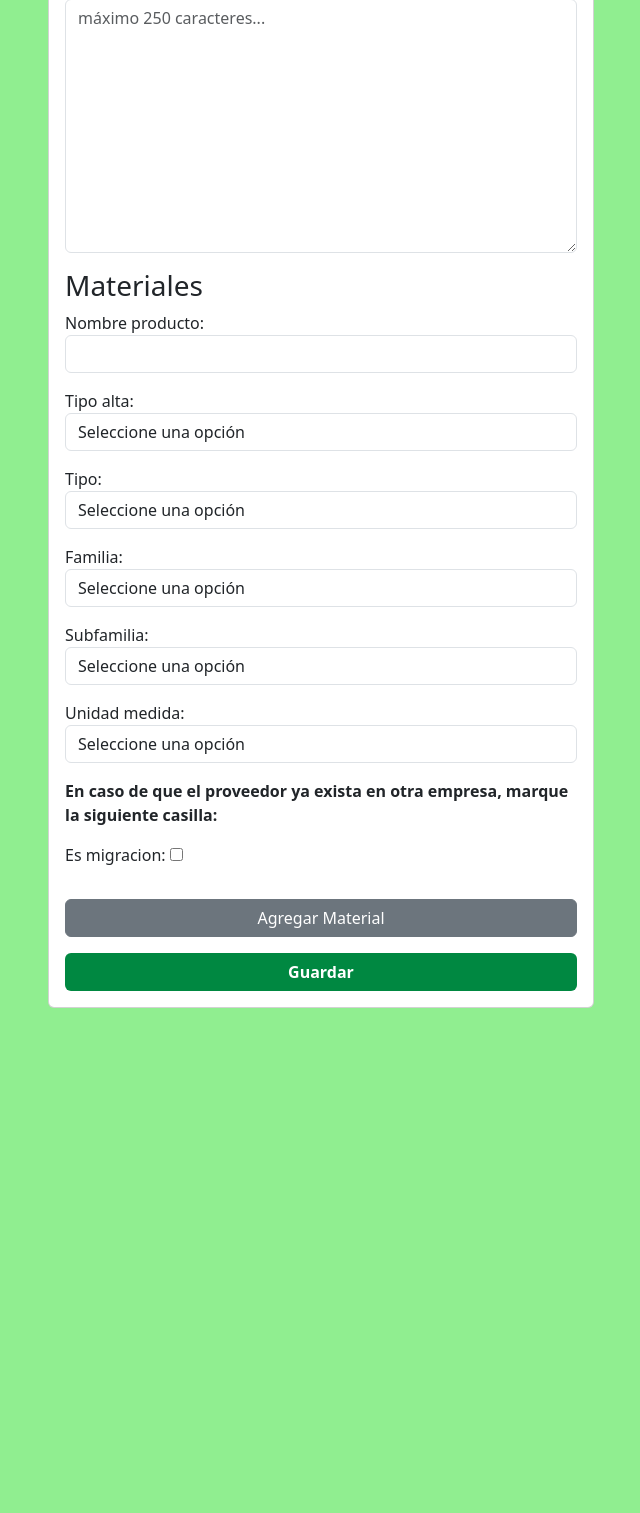
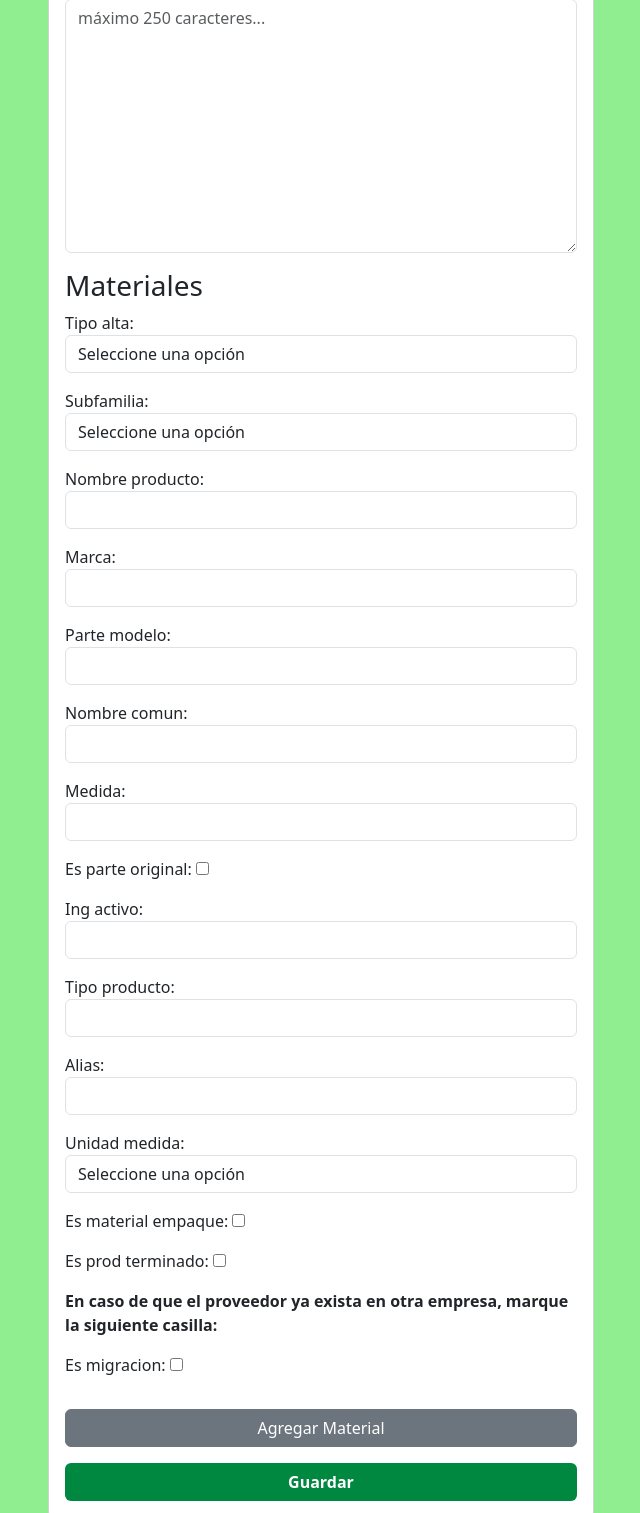
Before and after one commit to MiguelPeralta123/Proveedores_Django, a Django app: page /materiales/crear/ in a window 1280 px wide. Shown: the part 336-1849 px from the top of the page, without its empty margins (319-959 px from the left). Before the commit the page ends 1344 px from the top, so only its background shows below. Run offline with Django 4.2, Linux system fonts and the light colour scheme; a user stored in the database is signed in; tables that the repository leaves empty hold one stand-in row (values such as "Sample post").

Commit message:
Material table fixed

```diff
--- a/alta_materiales/forms.py
+++ b/alta_materiales/forms.py
@@ -23,28 +23,22 @@ class SolicitudForm(forms.ModelForm):
 class MaterialForm(forms.ModelForm):
     class Meta:
         model = Material
-        fields = ['nombre_producto', 'tipo_alta', 'tipo', 'familia', 'subfamilia', 'unidad_medida']
+        fields = ['tipo_alta', 'subfamilia', 'nombre_producto', 'marca', 'parte_modelo', 'nombre_comun', 'medida', 'es_parte_original', 'ing_activo', 'tipo_producto', 'alias', 'unidad_medida', 'es_material_empaque', 'es_prod_terminado']
         widgets = {
+            'tipo_alta': forms.Select(choices=TIPO_ALTA_LIST, attrs={'class':'form-control material-tipo-alta select-tipo-alta', 'initial':''}),
+            'subfamilia': forms.Select(choices=SUBFAMILIA_LIST_PROVISIONAL, attrs={'class':'form-control material-subfamilia select-subfamilia', 'initial':''}),
             'nombre_producto': forms.TextInput(attrs={'class':'form-control material-nombre'}),
-            'tipo_alta': forms.Select(choices=TIPO_ALTA_LIST, attrs={'class':'form-control material-tipo-alta select-tipo-alta', 'initial':''}),
-            'tipo': forms.Select(choices=DEFAULT_LIST, attrs={'class':'form-control material-tipo select-tipo', 'initial':''}),
-            'familia': forms.Select(choices=DEFAULT_LIST, attrs={'class':'form-control material-familia select-familia', 'initial':''}),
-            'subfamilia': forms.Select(choices=DEFAULT_LIST, attrs={'class':'form-control material-subfamilia select-subfamilia', 'initial':''}),
-            'unidad_medida': forms.Select(choices=DEFAULT_LIST, attrs={'class':'form-control material-unidad-medida select-unidad-medida', 'initial':''}),
-        }
-
-class MaterialDetailForm(forms.ModelForm):
-    class Meta:
-        model = Material
-        fields = ['nombre_producto', 'tipo_alta', 'tipo', 'familia', 'subfamilia', 'unidad_medida']
-        widgets = {
-            # Make readonly: attrs={'class':'form-control material-nombre', 'readonly':'readonly'}
-            'nombre_producto': forms.TextInput(attrs={'class':'form-control material-nombre'}),
-            'tipo_alta': forms.TextInput(attrs={'class':'form-control material-tipo-alta'}),
-            'tipo': forms.TextInput(attrs={'class':'form-control material-tipo'}),
-            'familia': forms.TextInput(attrs={'class':'form-control material-familia'}),
-            'subfamilia': forms.TextInput(attrs={'class':'form-control material-subfamilia'}),
-            'unidad_medida': forms.TextInput(attrs={'class':'form-control material-unidad-medida'}),
+            'marca': forms.TextInput(attrs={'class':'form-control material-marca'}),
+            'parte_modelo': forms.TextInput(attrs={'class':'form-control material-parte-modelo'}),
+            'nombre_comun': forms.TextInput(attrs={'class':'form-control material-nombre-comun'}),
+            'medida': forms.TextInput(attrs={'class':'form-control material-medida'}),
+            'es_parte_original': forms.CheckboxInput(attrs={'class':'form-checkbox'}),
+            'ing_activo': forms.TextInput(attrs={'class':'form-control material-ing-activo'}),
+            'tipo_producto': forms.TextInput(attrs={'class':'form-control material-tipo-producto'}),
+            'alias': forms.TextInput(attrs={'class':'form-control material-alias'}),
+            'unidad_medida': forms.Select(choices=UNIDAD_MEDIDA_LIST_PROVISIONAL, attrs={'class':'form-control material-unidad-medida select-unidad-medida', 'initial':''}),
+            'es_material_empaque': forms.CheckboxInput(attrs={'class':'form-checkbox'}),
+            'es_prod_terminado': forms.CheckboxInput(attrs={'class':'form-checkbox'}),
         }
 
 class SolicitudDetailForm(forms.ModelForm):
@@ -62,6 +56,27 @@ class SolicitudDetailForm(forms.ModelForm):
             'rechazado_finanzas': forms.HiddenInput(),
             'rechazado_sistemas': forms.HiddenInput(),
             'comentarios': forms.TextInput(attrs={'class':'form-control', 'readonly':'readonly'})
+        }
+
+class MaterialDetailForm(forms.ModelForm):
+    class Meta:
+        model = Material
+        fields = ['tipo_alta', 'subfamilia', 'nombre_producto', 'marca', 'parte_modelo', 'nombre_comun', 'medida', 'es_parte_original', 'ing_activo', 'tipo_producto', 'alias', 'unidad_medida', 'es_material_empaque', 'es_prod_terminado']
+        widgets = {
+            'tipo_alta': forms.Select(choices=TIPO_ALTA_LIST, attrs={'class':'form-control material-tipo-alta select-tipo-alta', 'initial':''}),
+            'subfamilia': forms.Select(choices=SUBFAMILIA_LIST_PROVISIONAL, attrs={'class':'form-control material-subfamilia select-subfamilia', 'initial':''}),
+            'nombre_producto': forms.TextInput(attrs={'class':'form-control material-nombre'}),
+            'marca': forms.TextInput(attrs={'class':'form-control material-marca'}),
+            'parte_modelo': forms.TextInput(attrs={'class':'form-control material-parte-modelo'}),
+            'nombre_comun': forms.TextInput(attrs={'class':'form-control material-nombre-comun'}),
+            'medida': forms.TextInput(attrs={'class':'form-control material-medida'}),
+            'es_parte_original': forms.CheckboxInput(attrs={'class':'form-checkbox material-es-parte-original'}),
+            'ing_activo': forms.TextInput(attrs={'class':'form-control material-ing-activo'}),
+            'tipo_producto': forms.TextInput(attrs={'class':'form-control material-tipo-producto'}),
+            'alias': forms.TextInput(attrs={'class':'form-control material-alias'}),
+            'unidad_medida': forms.Select(choices=UNIDAD_MEDIDA_LIST_PROVISIONAL, attrs={'class':'form-control material-unidad-medida select-unidad-medida', 'initial':''}),
+            'es_material_empaque': forms.CheckboxInput(attrs={'class':'form-checkbox material-es-material-empaque'}),
+            'es_prod_terminado': forms.CheckboxInput(attrs={'class':'form-checkbox material-es-prod-terminado'}),
         }
 
 class SolicitudFormForCompras(forms.ModelForm):
--- a/alta_materiales/templates/material/material_create.html
+++ b/alta_materiales/templates/material/material_create.html
@@ -29,12 +29,20 @@
             <table class="table table-bordered" style="font-size: 0.8rem;">
               <thead>
                 <tr>
+                  <th scope="col">Tipo alta</th>
+                  <th scope="col">Subfamilia</th>
                   <th scope="col">Nombre</th>
-                  <th scope="col">Tipo alta</th>
-                  <th scope="col">Tipo</th>
-                  <th scope="col">Familia</th>
-                  <th scope="col">Subfamilia</th>
+                  <th scope="col">Marca</th>
+                  <th scope="col">Parte/Modelo</th>
+                  <th scope="col">Nombre común</th>
+                  <th scope="col">Medida</th>
+                  <th scope="col">¿Es parte original?</th>
+                  <th scope="col">Ing activo</th>
+                  <th scope="col">Tipo producto</th>
+                  <th scope="col">Alias</th>
                   <th scope="col">UM</th>
+                  <th scope="col">¿Es material empaque?</th>
+                  <th scope="col">¿Es prod terminado?</th>
                   <th scope="col"></th>
                   <th scope="col"></th>
                 </tr>
@@ -97,52 +105,79 @@
     }
 
     addButton.addEventListener('click', function() {
+      var tipoAlta
+      var subfamilia
       var nombreProducto
-      var tipoAlta
-      var tipo
-      var familia
-      var subfamilia
+      var marca
+      var parteModelo
+      var nombreComun
+      var medida
+      var esParteOriginal
+      var ingActivo
+      var tipoProducto
+      var alias
       var unidadMedida
+      var esMaterialEmpaque
+      var esProdTerminado
 
       if (!editingBand) {
+        tipoAlta = document.getElementById(`id_material-${materialCounter}-tipo_alta`).value
+        subfamilia = document.getElementById(`id_material-${materialCounter}-subfamilia`).value
         nombreProducto = document.getElementById(`id_material-${materialCounter}-nombre_producto`).value
-        tipoAlta = document.getElementById(`id_material-${materialCounter}-tipo_alta`).value
-        tipo = document.getElementById(`id_material-${materialCounter}-tipo`).value
-        familia = document.getElementById(`id_material-${materialCounter}-familia`).value
-        subfamilia = document.getElementById(`id_material-${materialCounter}-subfamilia`).value
+        marca = document.getElementById(`id_material-${materialCounter}-marca`).value
+        parteModelo = document.getElementById(`id_material-${materialCounter}-parte_modelo`).value
+        nombreComun = document.getElementById(`id_material-${materialCounter}-nombre_comun`).value
+        medida = document.getElementById(`id_material-${materialCounter}-medida`).value
+        esParteOriginal = document.getElementById(`id_material-${materialCounter}-es_parte_original`).value
+        ingActivo = document.getElementById(`id_material-${materialCounter}-ing_activo`).value
+        tipoProducto = document.getElementById(`id_material-${materialCounter}-tipo_producto`).value
+        alias = document.getElementById(`id_material-${materialCounter}-alias`).value
         unidadMedida = document.getElementById(`id_material-${materialCounter}-unidad_medida`).value
+        esMaterialEmpaque = document.getElementById(`id_material-${materialCounter}-es_material_empaque`).value
+        esProdTerminado = document.getElementById(`id_material-${materialCounter}-es_prod_terminado`).value
       }
       else {
+        tipoAlta = document.getElementById(`id_material-${editingId}-tipo_alta`).value
+        subfamilia = document.getElementById(`id_material-${editingId}-subfamilia`).value
         nombreProducto = document.getElementById(`id_material-${editingId}-nombre_producto`).value
-        tipoAlta = document.getElementById(`id_material-${editingId}-tipo_alta`).value
-        tipo = document.getElementById(`id_material-${editingId}-tipo`).value
-        familia = document.getElementById(`id_material-${editingId}-familia`).value
-        subfamilia = document.getElementById(`id_material-${editingId}-subfamilia`).value
+        marca = document.getElementById(`id_material-${editingId}-marca`).value
+        parteModelo = document.getElementById(`id_material-${editingId}-parte_modelo`).value
+        nombreComun = document.getElementById(`id_material-${editingId}-nombre_comun`).value
+        medida = document.getElementById(`id_material-${editingId}-medida`).value
+        esParteOriginal = document.getElementById(`id_material-${editingId}-es_parte_original`).value
+        ingActivo = document.getElementById(`id_material-${editingId}-ing_activo`).value
+        tipoProducto = document.getElementById(`id_material-${editingId}-tipo_producto`).value
+        alias = document.getElementById(`id_material-${editingId}-alias`).value
         unidadMedida = document.getElementById(`id_material-${editingId}-unidad_medida`).value
-      }
-
-      if (!nombreProducto) {
-        console.log('No se encontró el material')
+        esMaterialEmpaque = document.getElementById(`id_material-${editingId}-es_material_empaque`).value
+        esProdTerminado = document.getElementById(`id_material-${editingId}-es_prod_terminado`).value
       }
 
       // Field validation
-      if(nombreProducto!='' && tipoAlta!='' && tipo!='' && familia!='' && subfamilia!='' && unidadMedida!='') {
+      if(tipoAlta!='' && subfamilia!='' && nombreProducto!='' && unidadMedida!='') {
         createMaterialForm()
         // Making the table visible and adding a new row
         tableMaterials.style.display = 'block'
         if(addMaterialBand) {
-          if (nombreProducto && tipoAlta && tipo && familia && subfamilia && unidadMedida) {
             if (!editingBand) {
               const newRow = bodyMaterials.insertRow()
               newRow.classList.add('table-row')
               newRow.id = `table-row-${formCount - 2}`
               newRow.innerHTML = `
+              <td>${tipoAlta}</td>
+              <td>${subfamilia}</td>
               <td>${nombreProducto}</td>
-              <td>${tipoAlta}</td>
-              <td>${tipo}</td>
-              <td>${familia}</td>
-              <td>${subfamilia}</td>
+              <td>${marca}</td>
+              <td>${parteModelo}</td>
+              <td>${nombreComun}</td>
+              <td>${medida}</td>
+              <td>${esParteOriginal}</td>
+              <td>${ingActivo}</td>
+              <td>${tipoProducto}</td>
+              <td>${alias}</td>
               <td>${unidadMedida}</td>
+              <td>${esMaterialEmpaque}</td>
+              <td>${esProdTerminado}</td>
               <td>
                 <button id="edit-material-${formCount - 2}" class="btn btn-primary edit-material" type="button" style="font-size:0.8rem">Editar</button>
               </td>
@@ -153,12 +188,20 @@
             else {
               const editingRow = document.getElementById(`table-row-${editingId}`)
               editingRow.innerHTML = `
+              <td>${tipoAlta}</td>
+              <td>${subfamilia}</td>
               <td>${nombreProducto}</td>
-              <td>${tipoAlta}</td>
-              <td>${tipo}</td>
-              <td>${familia}</td>
-              <td>${subfamilia}</td>
+              <td>${marca}</td>
+              <td>${parteModelo}</td>
+              <td>${nombreComun}</td>
+              <td>${medida}</td>
+              <td>${esParteOriginal}</td>
+              <td>${ingActivo}</td>
+              <td>${tipoProducto}</td>
+              <td>${alias}</td>
               <td>${unidadMedida}</td>
+              <td>${esMaterialEmpaque}</td>
+              <td>${esProdTerminado}</td>
               <td>
                 <button id="edit-material-${editingId}" class="btn btn-primary edit-material" type="button" style="font-size:0.8rem">Editar</button>
               </td>
@@ -167,7 +210,6 @@
               </td>`;
               editingBand = false
             }
-          }
         }
         // Hiding the current material form
         var materialFormsToHide = document.getElementsByClassName('material-form');
@@ -307,6 +349,9 @@
       }
 
       // Loading dinamically the data on the selects depending on the other selects
+
+      /* DINAMIC DATA LOAD IS NOT LONGER REQUIRED
+
       var tipo_alta = document.querySelector("#id_material-0-tipo_alta")
       var tipo = document.querySelector("#id_material-0-tipo")
       var familia = document.querySelector("#id_material-0-familia")
@@ -389,6 +434,9 @@
       tipo_alta.addEventListener("change", actualizarOpcionesUnidadMedida)
       tipo.addEventListener("change", actualizarOpcionesFamilia)
       familia.addEventListener("change", actualizarOpcionesSubfamilia)
+
+      */
+
     });
   });
 
--- a/alta_materiales/views.py
+++ b/alta_materiales/views.py
@@ -63,7 +63,8 @@ def material_create(request):
             material_formset = MaterialFormSet(prefix='material', initial=[{}])
 
             return render(request, 'material/material_create.html', {
-                'solicitud_form': solicitud_form, 'material_formset': material_formset, 'tipo_list': TIPO_LIST, 'familia_list': FAMILIA_LIST, 'subfamilia_list': SUBFAMILIA_LIST, 'unidad_medida_list': UNIDAD_MEDIDA_LIST
+                'solicitud_form': solicitud_form,
+                'material_formset': material_formset
             })
 
         else:
@@ -101,7 +102,7 @@ def material_create(request):
                 material_formset = MaterialFormSet(prefix='material', initial=[{}])
 
                 return render(request, 'material/material_create.html', {
-                    'solicitud_form': solicitud_form, 'material_formset': material_formset, 'tipo_list': TIPO_LIST, 'familia_list': FAMILIA_LIST, 'subfamilia_list': SUBFAMILIA_LIST, 'unidad_medida_list': UNIDAD_MEDIDA_LIST, 'error': str(e)
+                    'solicitud_form': solicitud_form, 'material_formset': material_formset, 'error': str(e)
                 })
     else:
         return redirect('material')
```
Also changed, not shown: alta_materiales/models.py (+13 -5 lines), alta_materiales/options.py (+18 -0 lines), alta_materiales/templates/material/material_detail.html (+53 -13 lines), alta_materiales/migrations/0011_remove_material_familia_remove_material_tipo_and_more.py (added).
